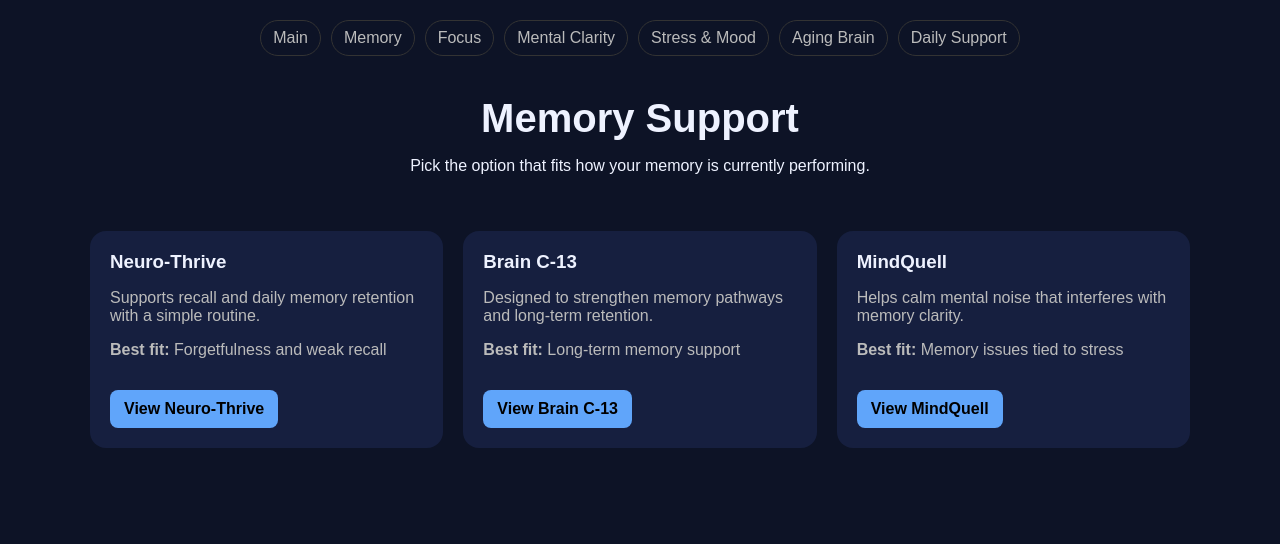
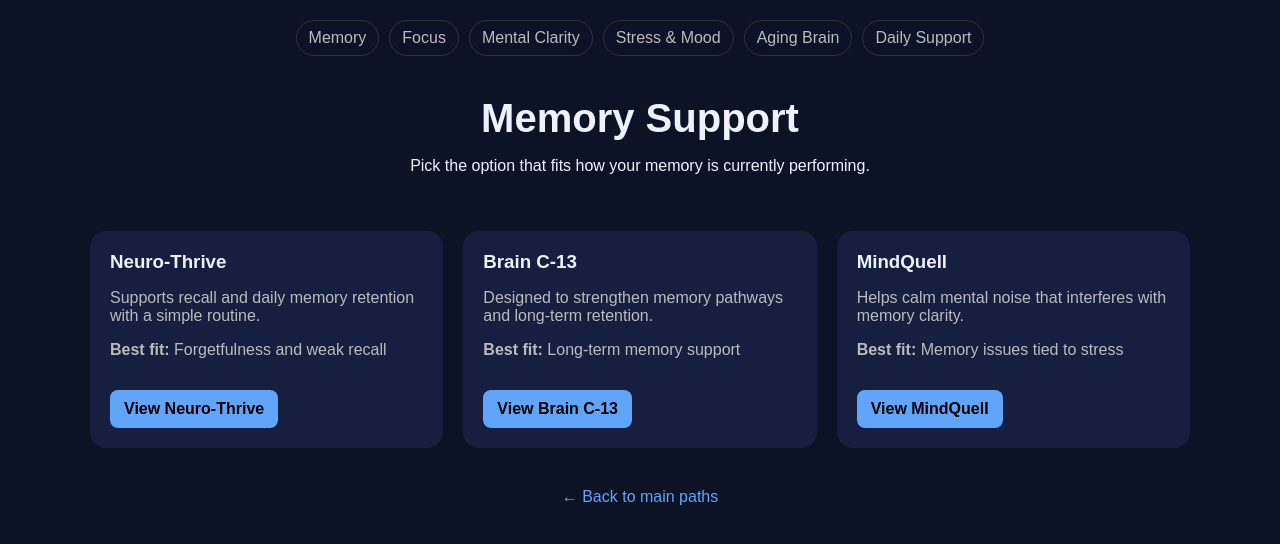
Before and after one commit to blackemily/brainclaritylab, a plain HTML site: page memory/index.html in a window 1280 px wide. Drawn offline with Linux system fonts and the light colour scheme.

Commit message:
Update index.html

```diff
--- a/memory/index.html
+++ b/memory/index.html
@@ -17,8 +17,8 @@ h1{margin:0 0 10px;font-size:40px}
 .card{background:#161f3f;padding:20px;border-radius:16px}
 .card h3{margin:0 0 10px}
 .card p{color:#bbb}
-.go{margin-top:15px;font-weight:bold;color:#60a5fa}
 .btn{display:inline-block;margin-top:15px;padding:10px 14px;background:#60a5fa;color:#000;border-radius:8px;font-weight:bold}
+.back{margin-top:40px;text-align:center;color:#60a5fa}
 @media(max-width:900px){.grid{grid-template-columns:1fr}}
 </style>
 </head>
@@ -28,7 +28,6 @@ h1{margin:0 0 10px;font-size:40px}
 <div class="wrap">
 
 <div class="nav">
-<a href="../">Main</a>
 <a href="../memory/">Memory</a>
 <a href="../focus/">Focus</a>
 <a href="../clarity/">Mental Clarity</a>
@@ -67,6 +66,10 @@ h1{margin:0 0 10px;font-size:40px}
 
 </div>
 
+<div class="back">
+<a href="../">← Back to main paths</a>
+</div>
+
 </div>
 
 </body>
```
